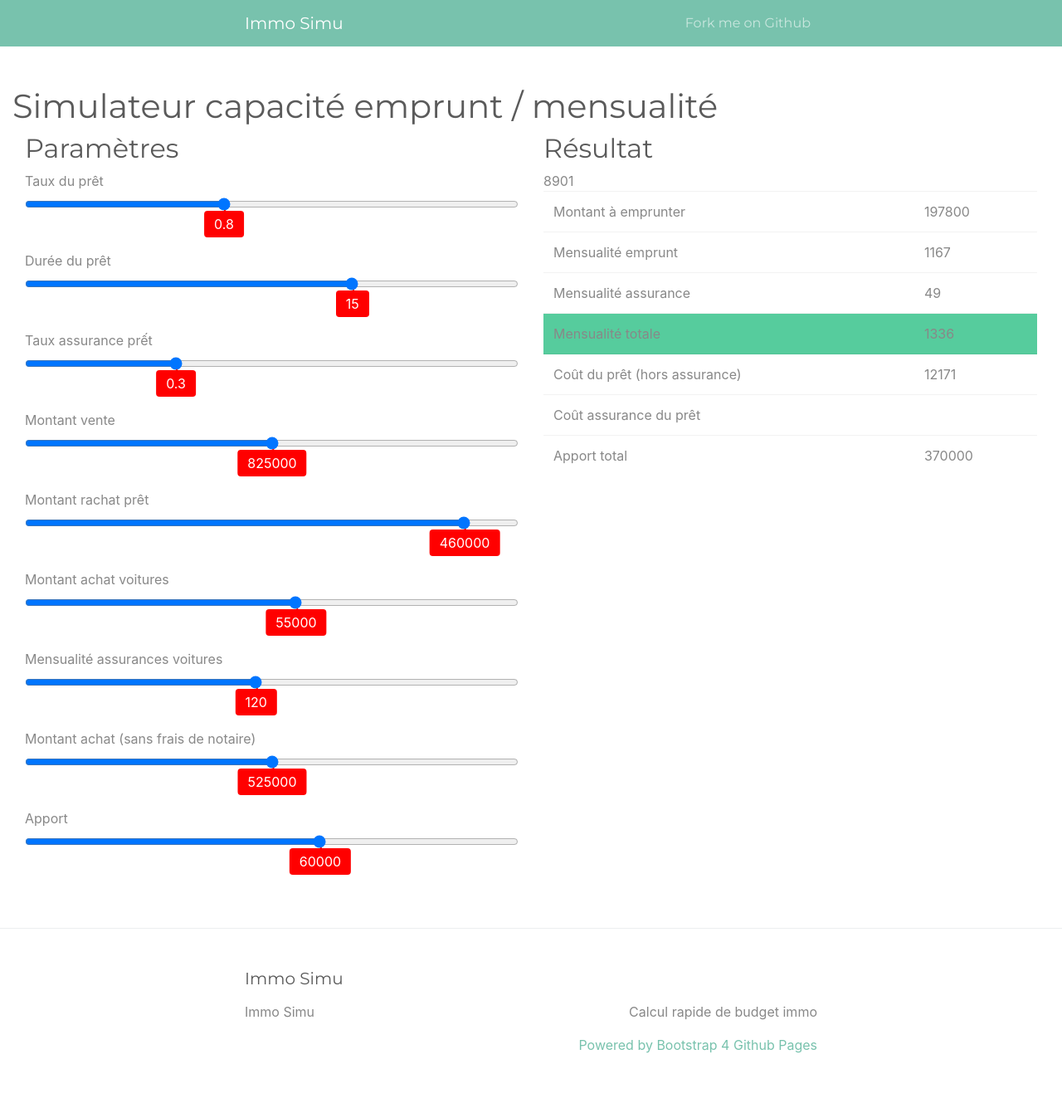
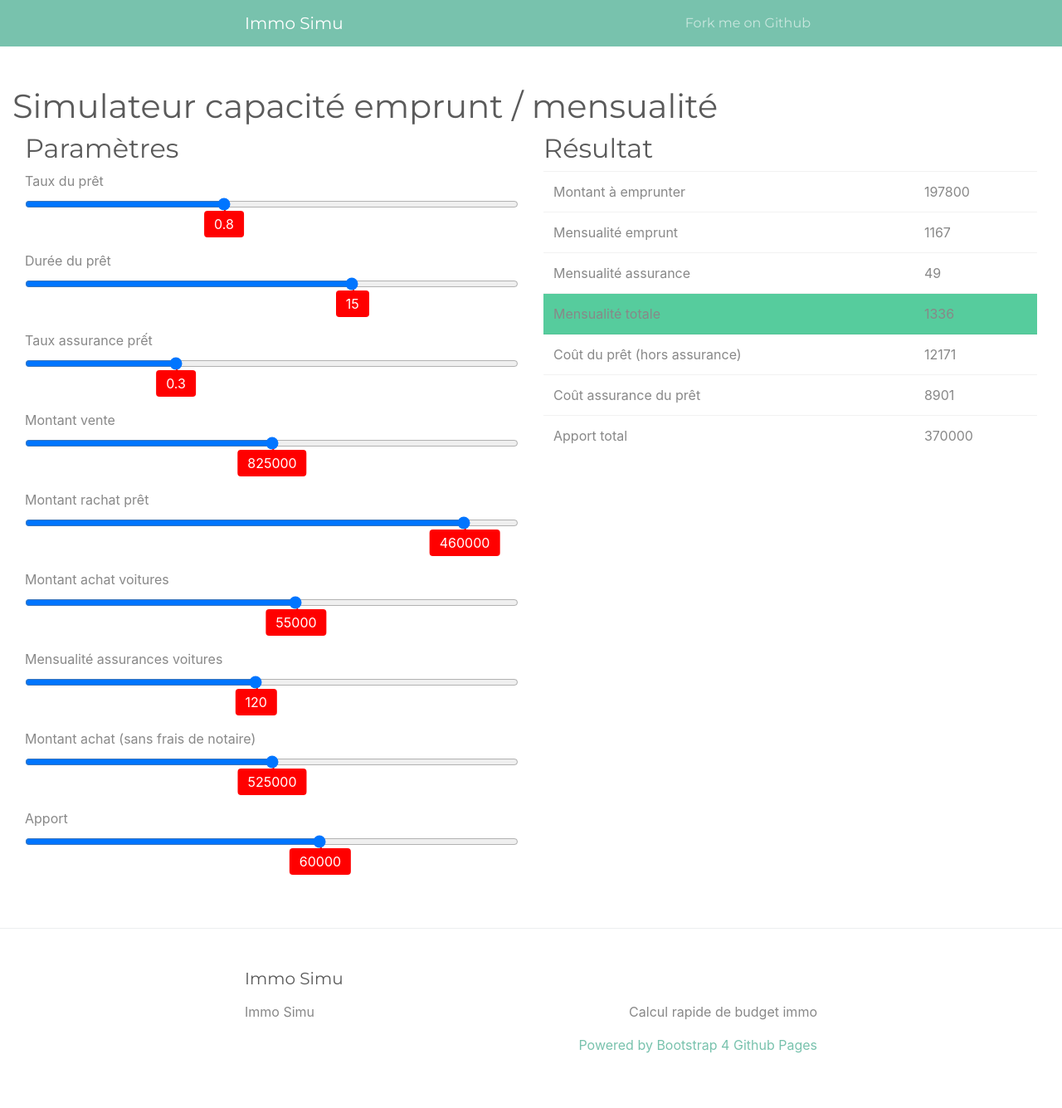
Before and after one commit to BrunoSpy/immosimu, a Jekyll site: the page built from index.md, in a window 1280 px wide. Shown: the whole page at 83% size. Built offline with Jekyll 4.4.1, drawn with Linux system fonts in a browser that asks for light colours.

```diff
--- a/index.md
+++ b/index.md
@@ -73,7 +73,7 @@ title: Simulateur capacité emprunt / mensualité
 <tr><td>Mensualité assurance</td><td><span id="monthAssur"></span></td></tr>
 <tr id="trTotal"><td>Mensualité totale</td><td><span id="total"></span></td></tr>
 <tr><td>Coût du prêt (hors assurance)</td><td><span id="cost"></span></td></tr>
-  <tr><td>Coût assurance du prêt<td></td><span id="totalAssur"></span></td></tr>
+  <tr><td>Coût assurance du prêt</td><td><span id="totalAssur"></span></td></tr>
   <tr><td>Apport total</td><td><span id="apporttotal"></span></td></tr>
 </table>
 
```
